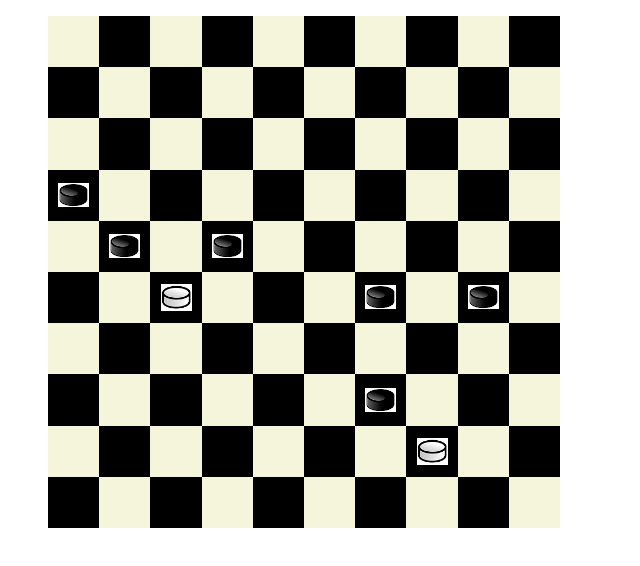
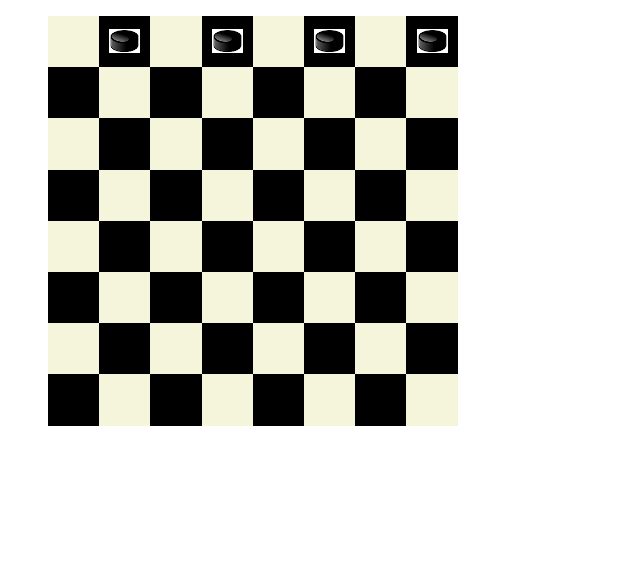
Before and after one commit to maeri18/checkerboard, a plain HTML site: page index.html in a window 1280 px wide. Shown: the whole page, without its empty margins (0-640 px from the left). Drawn offline with Linux system fonts and the light colour scheme.

Commit message:
Update index.html

```diff
--- a/index.html
+++ b/index.html
@@ -16,9 +16,6 @@
         <li class="noir" id="c05"></li>
         <li class="white" id="c06"></li>
         <li class="noir" id="c07"></li>
-
-        <li class="white" id="tc06"></li>
-        <li class="noir" id="tc07"></li>
     </ul>
     <ul id="r1">
         <li class="noir" id="c10"></li>
@@ -29,9 +26,6 @@
         <li class="white" id="c15"></li>
         <li class="noir" id="c16"></li>
         <li class="white" id="c17"></li>
-
-        <li class="noir" id="tc16"></li>
-        <li class="white" id="tc17"></li>
     </ul>
     <ul id="r2">
         <li class="white" id="c20"></li>
@@ -42,9 +36,6 @@
         <li class="noir" id="c25"></li>
         <li class="white" id="c26"></li>
         <li class="noir" id="c27"></li>
-
-        <li class="white" id="tc26"></li>
-        <li class="noir" id="tc27"></li>
     </ul>
     <ul id="r3">
         <li class="noir" id="c30"></li>
@@ -55,9 +46,6 @@
         <li class="white" id="c35"></li>
         <li class="noir" id="c36"></li>
         <li class="white" id="c37"></li>
-
-        <li class="noir" id="tc36"></li>
-        <li class="white" id="tc37"></li>
     </ul>
     <ul id="r4">
         <li class="white" id="c40"></li>
@@ -68,9 +56,6 @@
         <li class="noir" id="c45"></li>
         <li class="white" id="c46"></li>
         <li class="noir" id="c47"></li>
-
-        <li class="white" id="tc46"></li>
-        <li class="noir" id="tc47"></li>
     </ul>
     <ul id="r5">
         <li class="noir" id="c50"></li>
@@ -81,9 +66,6 @@
         <li class="white" id="c55"></li>
         <li class="noir" id="c56"></li>
         <li class="white" id="c57"></li>
-
-        <li class="noir" id="tc56"></li>
-        <li class="white" id="tc57"></li>
     </ul>
     <ul id="r6">
         <li class="white" id="c60"></li>
@@ -94,9 +76,6 @@
         <li class="noir" id="c65"></li>
         <li class="white" id="c66"></li>
         <li class="noir" id="c67"></li>
-
-        <li class="white" id="tc66"></li>
-        <li class="noir" id="tc67"></li>
     </ul>
     <ul id="r7">
         <li class="noir" id="c70"></li>
@@ -107,36 +86,6 @@
         <li class="white" id="c75"></li>
         <li class="noir" id="c76"></li>
         <li class="white" id="c77"></li>
-
-        <li class="noir" id="tc76"></li>
-        <li class="white" id="tc77"></li>
-    </ul>
-
-    <ul id="r8">
-        <li class="white" id="c78"></li>
-        <li class="noir" id="c79"></li>
-        <li class="white" id="c80"></li>
-        <li class="noir" id="c81"></li>
-        <li class="white" id="c82"></li>
-        <li class="noir" id="c83"></li>
-        <li class="white" id="c84"></li>
-        <li class="noir" id="c85"></li>
-
-        <li class="white" id="tc84"></li>
-        <li class="noir" id="tc85"></li>
-    </ul>
-    <ul id="r8">
-        <li class="noir" id="c86"></li>
-        <li class="white" id="c87"></li>
-        <li class="noir" id="c88"></li>
-        <li class="white" id="c89"></li>
-        <li class="noir" id="c90"></li>
-        <li class="white" id="c91"></li>
-        <li class="noir" id="c92"></li>
-        <li class="white" id="c93"></li>
-
-        <li class="noir" id="tc93"></li>
-        <li class="white" id="tc94"></li>
     </ul>
 </div>
 <script src="script.js"></script>
```
